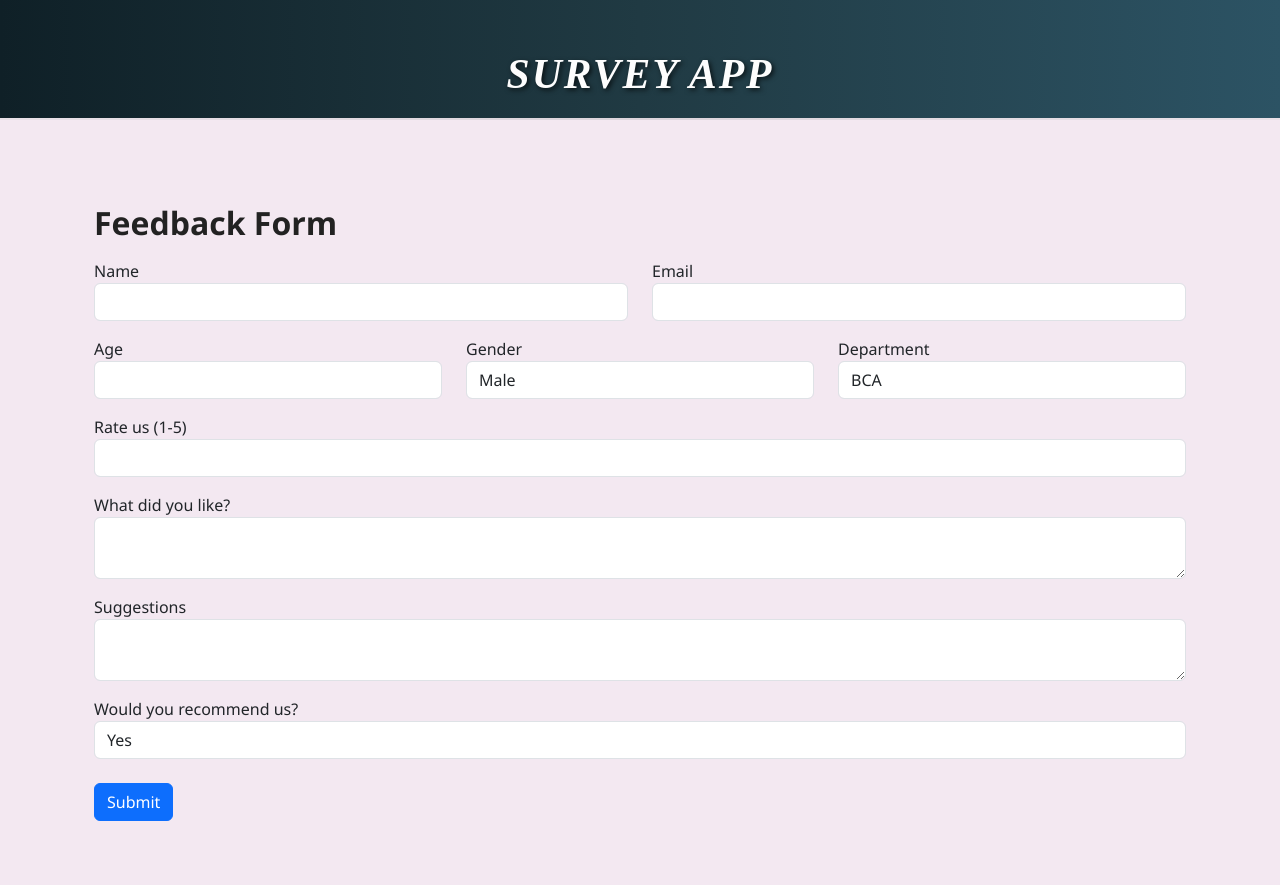
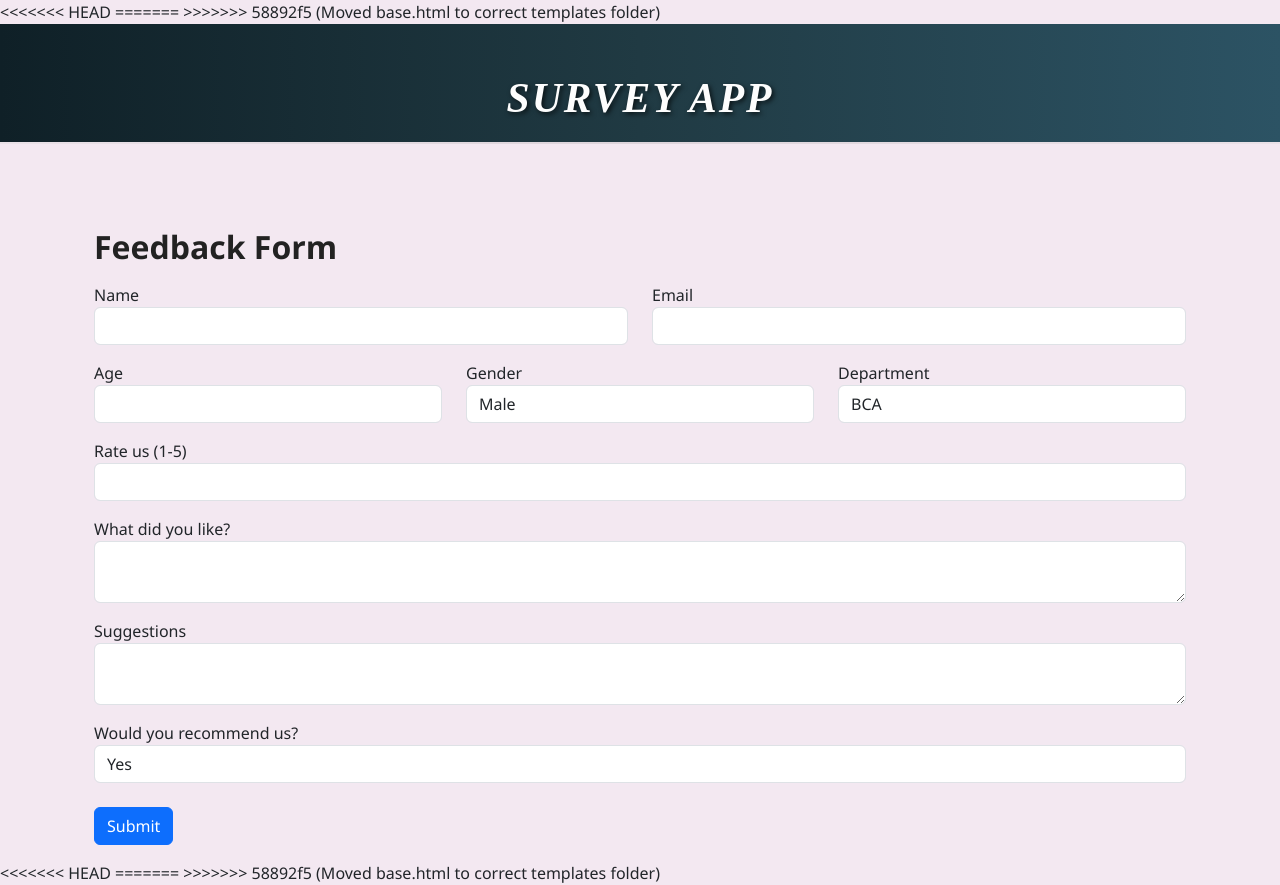
Before and after one commit to pskalm/flask-survey-app, a Flask app: page / in a window 1280 px wide. Before the commit the page ends 821 px from the top, so only its background shows below. Run offline with Flask 3, Linux system fonts and the light colour scheme; some web fonts are replaced.

```diff
--- a/templates/base.html
+++ b/templates/base.html
@@ -1,4 +1,7 @@
+<<<<<<< HEAD
 
+=======
+>>>>>>> 58892f5 (Moved base.html to correct templates folder)
 <!DOCTYPE html>
 <html lang="en">
 <head>
@@ -103,3 +106,7 @@
 
 </body>
 </html>
+<<<<<<< HEAD
+
+=======
+>>>>>>> 58892f5 (Moved base.html to correct templates folder)
```
